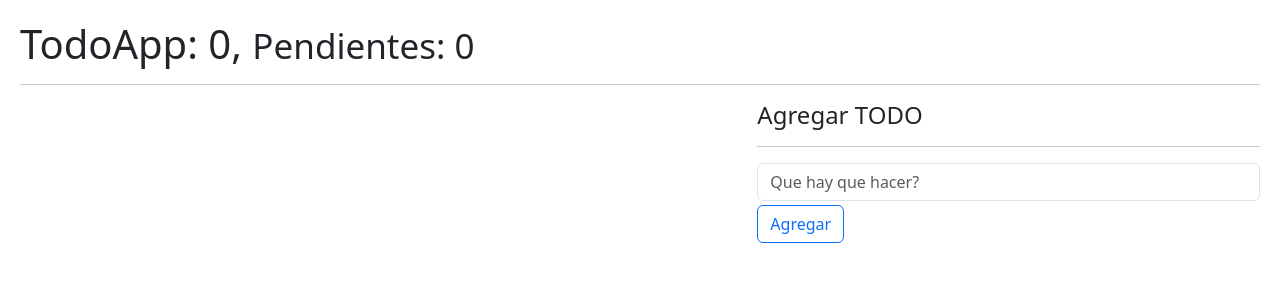
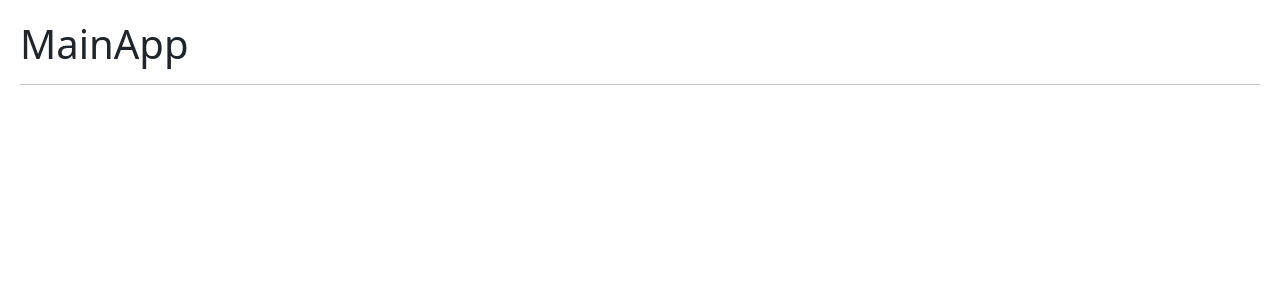
Before and after one commit to michaeljav/React_MERN, a React (Vite) app in the folder 05-hook-app/: page / in a window 1280 px wide. Shown: the top 300 px of the page. Built offline with nearby package versions, Linux system fonts and the light colour scheme.

Commit message:
Primera configuracion para context y router

```diff
--- a/05-hook-app/package.json
+++ b/05-hook-app/package.json
@@ -11,7 +11,8 @@
   },
   "dependencies": {
     "react": "^18.2.0",
-    "react-dom": "^18.2.0"
+    "react-dom": "^18.2.0",
+    "react-router-dom": "v6"
   },
   "devDependencies": {
     "@types/react": "^18.2.15",
--- /dev/null
+++ b/05-hook-app/src/09-useContext/MainApp.jsx
@@ -0,0 +1,10 @@
+import React from 'react';
+
+export const MainApp = () => {
+  return (
+    <>
+      <h1>MainApp</h1>
+      <hr />
+    </>
+  );
+};
--- a/05-hook-app/src/main.jsx
+++ b/05-hook-app/src/main.jsx
@@ -1,5 +1,6 @@
 import React from 'react';
 import ReactDOM from 'react-dom/client';
+import { BrowserRouter } from 'react-router-dom';
 import './index.css';
 // import { HooksApp } from './HooksApp';
 // import { CounterApp } from './01-useState/CounterApp';
@@ -12,28 +13,16 @@ import './index.css';
 // import { Memorize } from './06-memos/Memorize';
 // import { MemoHook } from './06-memos/MemoHook';
 // import { CallbackHook } from './06-memos/CallbackHook';
-import { Padre } from './07-tarea-memo/Padre';
+// import { Padre } from './07-tarea-memo/Padre';
 
 // import './08-useReducer/intro-reducer';
-import { TodoApp } from './08-useReducer/TodoApp';
+// import { TodoApp } from './08-useReducer/TodoApp';
+import { MainApp } from './09-useContext/MainApp';
 
 ReactDOM.createRoot(document.getElementById('root')).render(
-  <>
+  <BrowserRouter>
     {/* <React.StrictMode> */}
-
-    <TodoApp />
-    {/* <Padre /> */}
-    {/* <CallbackHook /> */}
-    {/* <MemoHook /> */}
-    {/* <Memorize/> */}
-    {/* <Layout /> */}
-    {/* <FocusScreen /> */}
-    {/* <MultipleCustomHooks /> */}
-    {/* <FormWithCustomHook /> */}
-    {/* <SimpleForms /> */}
-    {/* <CounterWithCustomHook /> */}
-    {/* <HooksApp /> */}
-    {/* <CounterApp /> */}
+    <MainApp />
     {/* </React.StrictMode> */}
-  </>
+  </BrowserRouter>
 );
```
Also changed, not shown: 05-hook-app/src/09-useContext/AboutPage.jsx (added, +8 -0 lines), 05-hook-app/src/09-useContext/HomePage.jsx (added, +8 -0 lines), 05-hook-app/src/09-useContext/LoginPage.jsx (added, +8 -0 lines), 1 other file (tests, documents, lock files or other folders).
